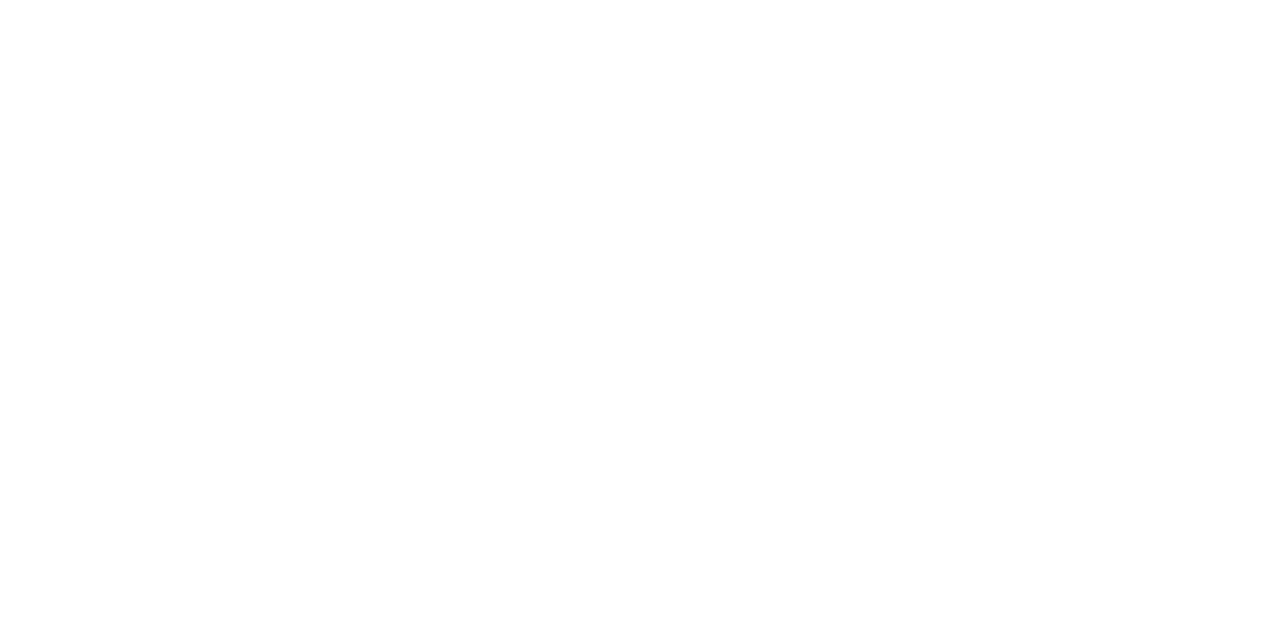
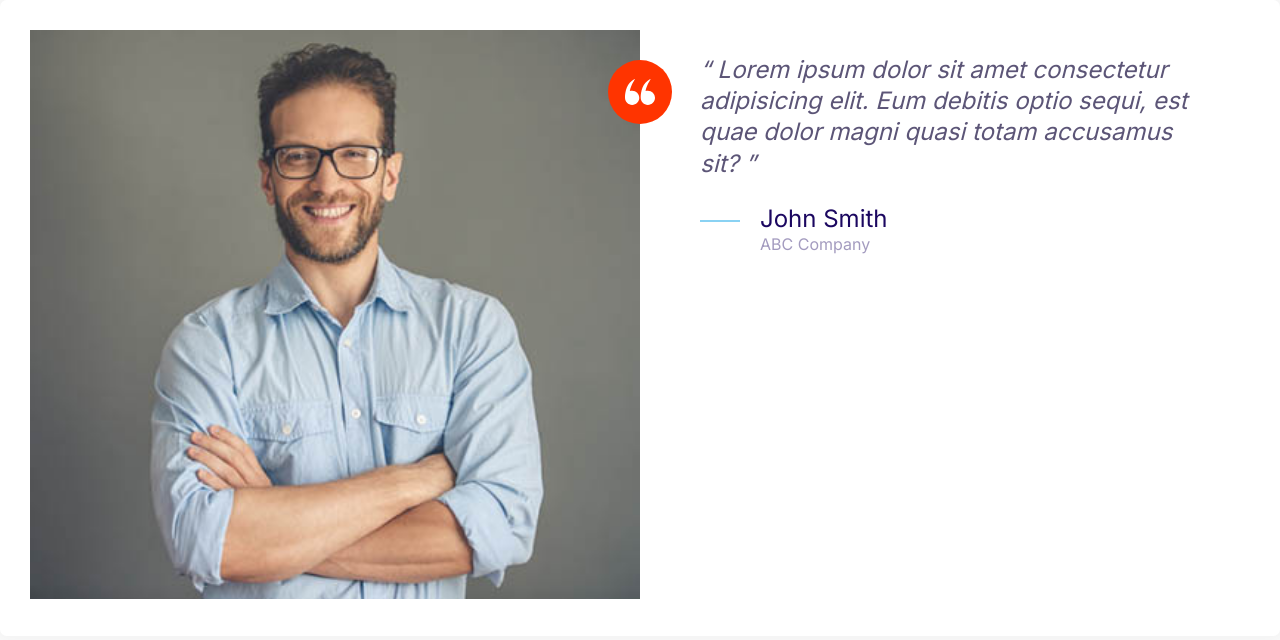
Before and after one commit to Jelon1211/scaling-octo-spork, a plain HTML site: page index.html in a window 1280 px wide. Drawn offline with Linux system fonts and the light colour scheme.

Commit message:
Build testimonials, add new icons rules.

```diff
--- a/css/style.css
+++ b/css/style.css
@@ -160,8 +160,17 @@ a {
   height: 40px;
 }
 
+.icon--small {
+  width: 30px;
+  height: 30px;
+}
+
 .icon-primary {
   fill: var(--color-primary);
+}
+
+.icon--white {
+  fill: #fff;
 }
 
 .icon-container {
@@ -172,6 +181,10 @@ a {
   height: 64px;
   justify-content: center;
   width: 64px;
+}
+
+.icon-container--accent {
+  background: var(--color-accent);
 }
 
 /* Buttons */
@@ -403,3 +416,44 @@ a {
     font-size: 1.6rem;
   }
 }
+
+/* Grids */
+
+.grid {
+  display: grid;
+}
+
+@media screen and (min-width: 768px) {
+  .grid--1x2 {
+    grid-template-columns: repeat(2, 1fr);
+  }
+}
+
+/* Testimonials */
+.testimonial {
+  padding: 3rem;
+}
+
+.testimonial__image {
+  position: relative;
+}
+
+.testimonial__image > img {
+  width: 100%;
+}
+
+.testimonial__image > .icon-container {
+  position: absolute;
+  top: 3rem;
+  right: -32px;
+}
+
+@media screen and (min-width: 768px) {
+  .testimonial .quote,
+  .testimonial .quote__author {
+    font-size: 2.4rem;
+  }
+  .testimonial .quote {
+    margin-left: 6rem;
+  }
+}
--- a/index.html
+++ b/index.html
@@ -14,5 +14,37 @@
     <link rel="stylesheet" href="css\style.css" />
     <title>Document</title>
   </head>
-  <body></body>
+  <body>
+    <div class="card testimonial">
+      <div class="grid grid--1x2">
+        <div class="testimonial__image">
+          <img src="images/testimonial.jpg" alt="A happy, smiling customer" />
+          <span class="icon-container icon-container--accent">
+            <svg class="icon icon--white icon--small">
+              <use xlink:href="images/sprite.svg#quotes"></use>
+            </svg>
+          </span>
+        </div>
+        <blockquote class="quote">
+          <p class="quote__text">
+            Lorem ipsum dolor sit amet consectetur adipisicing elit. Eum debitis
+            optio sequi, est quae dolor magni quasi totam accusamus sit?
+          </p>
+          <footer>
+            <div class="media">
+              <div class="media__image quote__icon">
+                <svg class="icon icon-primary">
+                  <use xlink:href="images/sprite.svg#line"></use>
+                </svg>
+              </div>
+              <div class="media__body">
+                <h3 class="media__title quote__author">John Smith</h3>
+                <p class="quote__company">ABC Company</p>
+              </div>
+            </div>
+          </footer>
+        </blockquote>
+      </div>
+    </div>
+  </body>
 </html>
```
Also changed, not shown: images/testimonial.jpg (added).
